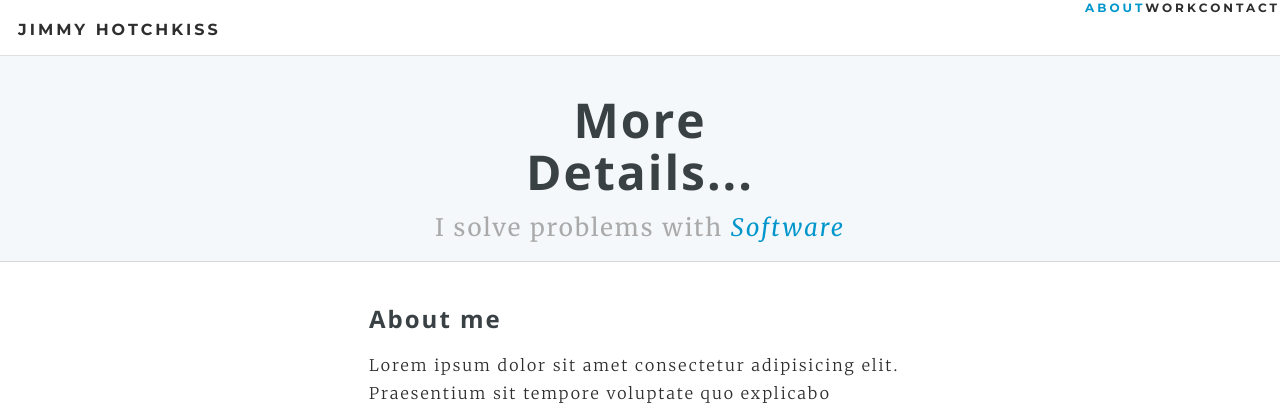
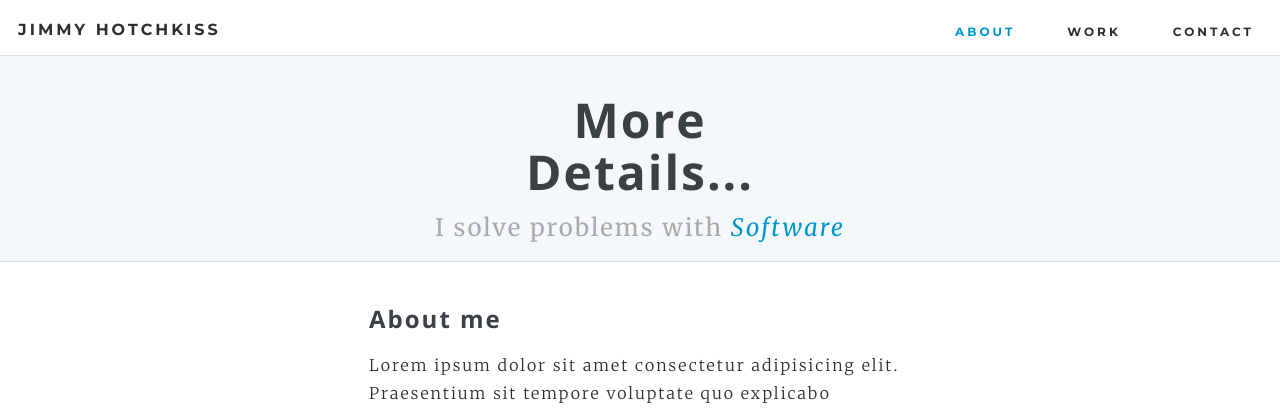
Before and after one commit to JimHotchkiss/portfolio, a PHP site: page /about.html in a window 1280 px wide. Shown: the top 409 px of the page. Run offline with PHP 8.4, Linux system fonts and the light colour scheme; some libraries are stand-ins or nearby versions.

Commit message:
Small styling corrections to about page.

```diff
--- a/about.html
+++ b/about.html
@@ -37,13 +37,19 @@
         <div id="third" class="third"></div>
       </div>
       <div id="menu-list-lg" class="menu-list-lg">
-        <a href="./about.html" class="about-menu-item">ABOUT</a>
+        <div class="menu-item-div"> <a href="./about.html" class="about-menu-item-active">ABOUT</a></div>
+        <div class="menu-item-div"> <a href="./about.html" class="about-menu-item">WORK</a></div>
+        <div class="menu-item-div"> <a href="./about.html" class="about-menu-item">CONTACT</a></div>
+        <!-- <a href="./about.html" class="about-menu-item">ABOUT</a>
         <a href="#" class="menu-item">WORK</a>
-        <a href="#" class="menu-item">CONTACT</a>
+        <a href="#" class="menu-item">CONTACT</a> -->
       </div>
     </nav>
 
     <div id="menu-list" class="menu-list">
+      <div class="menu-item-div"> <a href="./about.html" class="about-menu-item">ABOUT</a></div>
+        <div class="menu-item-div"> <a href="./about.html" class="about-menu-item">WORK</a></div>
+        <div class="menu-item-div"> <a href="./about.html" class="about-menu-item">CONTACT</a></div>
       <a href="./about.html" class="about-menu-item">ABOUT</a>
       <a href="#" class="menu-item">WORK</a>
       <a href="#" class="menu-item">CONTACT</a>
--- a/assets/css/style.css
+++ b/assets/css/style.css
@@ -54,7 +54,7 @@ nav {
   color: #2e2e2e;
 }
 
-.about-menu-item {
+.about-menu-item-active {
   color: #0096cc;
 }
 
@@ -370,7 +370,6 @@ span:hover {
 
   .menu-list-lg a:hover {
     color: #0096cc;
-    transition: 0.4s;
   }
   .menu-list-lg a {
     text-decoration: none;
@@ -393,6 +392,6 @@ span:hover {
   }
 
   .about-menu-item {
-    color: #0096cc;
+    color: #2e2e2e;;
   }
 }
```
